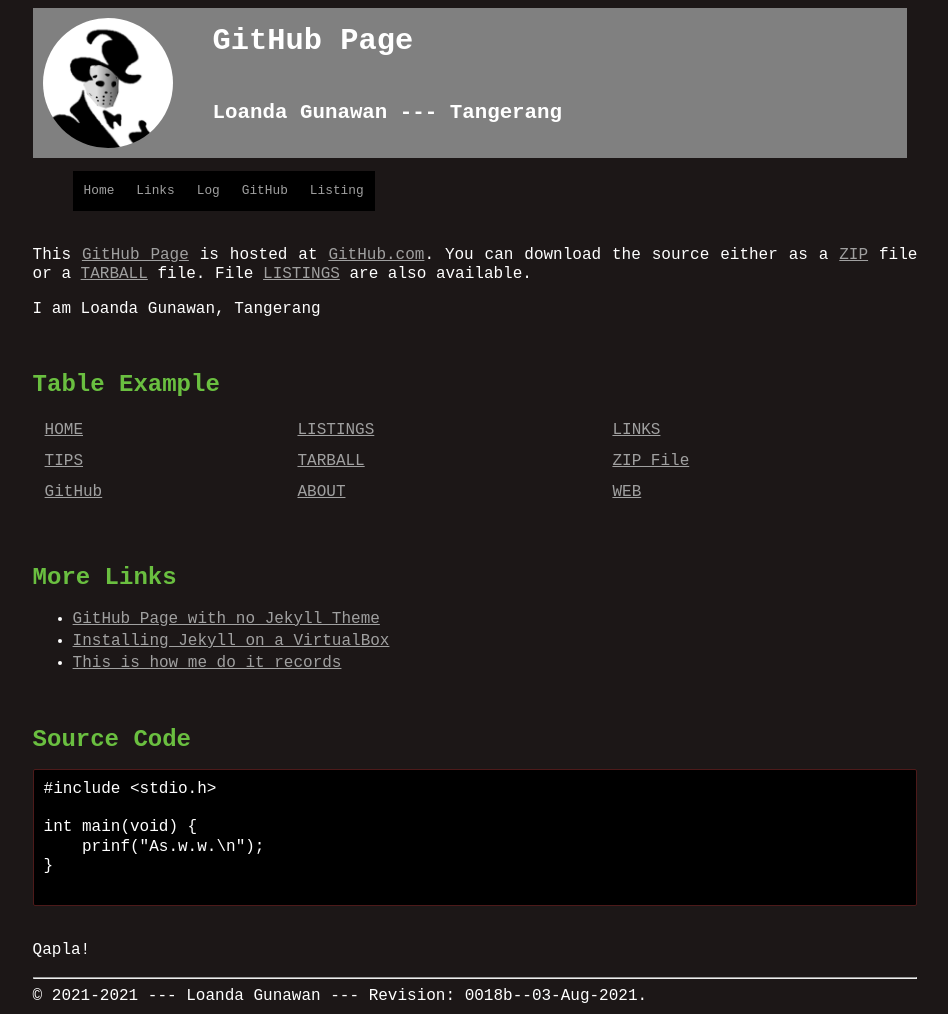
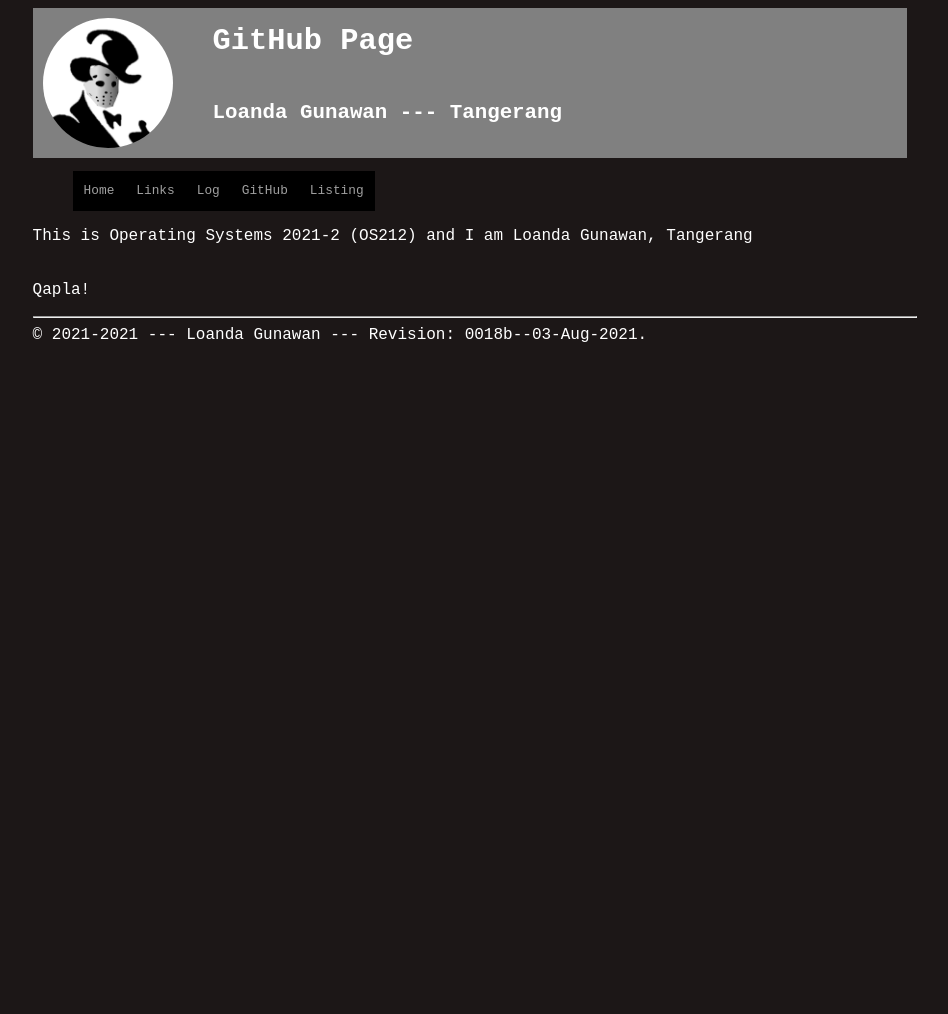
Before and after one commit to Gloanda/os212, a Jekyll site: the page built from index.md, in a window 1280 px wide. Shown: the whole page, without its empty margins (165-1113 px from the left). Built offline with Jekyll 4.4.1, drawn with Linux system fonts in a browser that asks for light colours; after the commit the page ends 900 px from its top, so only the background shows below that.

Commit message:
Update index.md

````diff
--- a/index.md
+++ b/index.md
@@ -1,40 +1,8 @@
 ---
 ---
 
-<br>
-This [GitHub Page](https://pages.github.com/) is hosted at [GitHub.com]({{ site.urlgithub }}).
-You can download the source either as a
-[ZIP]({{ site.baseurl }}/template.zip) file or a
-[TARBALL]({{ site.baseurl }}/template.tar.bz2) file.
-File [LISTINGS]({{ site.baseurl }}/000.html) are also available.
 
-I am {{ site.author }}, {{ site.address }}
-
-<br>
-## Table Example
-
-| [HOME]({{ site.baseurl }}/) | [LISTINGS]({{ site.baseurl }}/000.html) | [LINKS]({{ site.baseurl }}/LINKS/) |
-| [TIPS]({{ site.baseurl }}/TIPS/) | [TARBALL]({{ site.baseurl }}/template.tar.bz2) | [ZIP File]({{ site.baseurl }}/template.zip) |
-| [GitHub]({{ site.urlgithub }}) | [ABOUT]({{ site.baseurl }}/ABOUT/) | [WEB]({{ site.urlweb }}) |
-
-<br>
-## More Links
-
-* [GitHub Page with no Jekyll Theme](https://doit.vlsm.org/001.md)
-* [Installing Jekyll on a VirtualBox](https://doit.vlsm.org/005.md)
-* [This is how me do it records](https://doit.vlsm.org/)
-
-<br>
-## Source Code
-
-```
-#include <stdio.h>
-
-int main(void) {
-    prinf("As.w.w.\n");
-}
-
-```
+This is Operating Systems 2021-2 (OS212) and I am {{ site.author }}, {{ site.address }}
 
 <br>
 Qapla!
````
